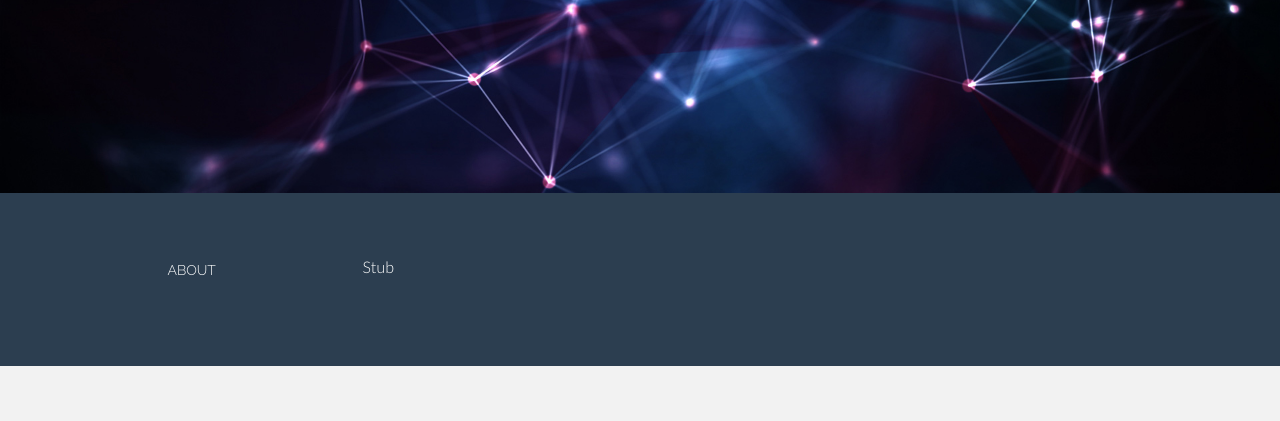
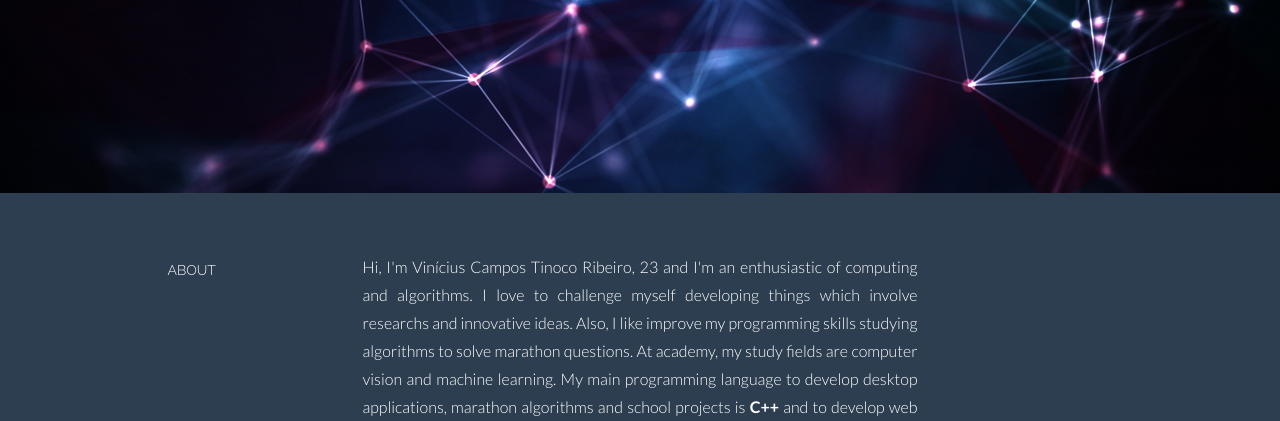
Before and after one commit to Vinihcampos/vinihcampos.github.io, a plain HTML site: page index.html in a window 1280 px wide. Shown: the part 367-788 px from the top of the page. Drawn offline with Linux system fonts and the light colour scheme.

Commit message:
Update bio profile

```diff
--- a/index.html
+++ b/index.html
@@ -78,7 +78,7 @@
 					<h5>ABOUT</h5>
 				</div>
 				<div class="col-lg-6">
-					<p>Stub</p>
+					<p>Hi, I'm Vinícius Campos Tinoco Ribeiro, 23 and I'm an enthusiastic of computing and algorithms. I love to challenge myself developing things which involve researchs and innovative ideas. Also, I like improve my programming skills studying algorithms to solve marathon questions. At academy, my study fields are computer vision and machine learning. My main programming language to develop desktop applications, marathon algorithms and school projects is <strong>C++</strong> and to develop web and mobile systems, usually I use <strong>Java</strong>.</p>
 				</div>
 				<!--<div class="col-lg-3">
 					<p><a href="#"><i class="icon-file"></i></a> <sm>DOWNLOAD PDF</sm></p>
```
